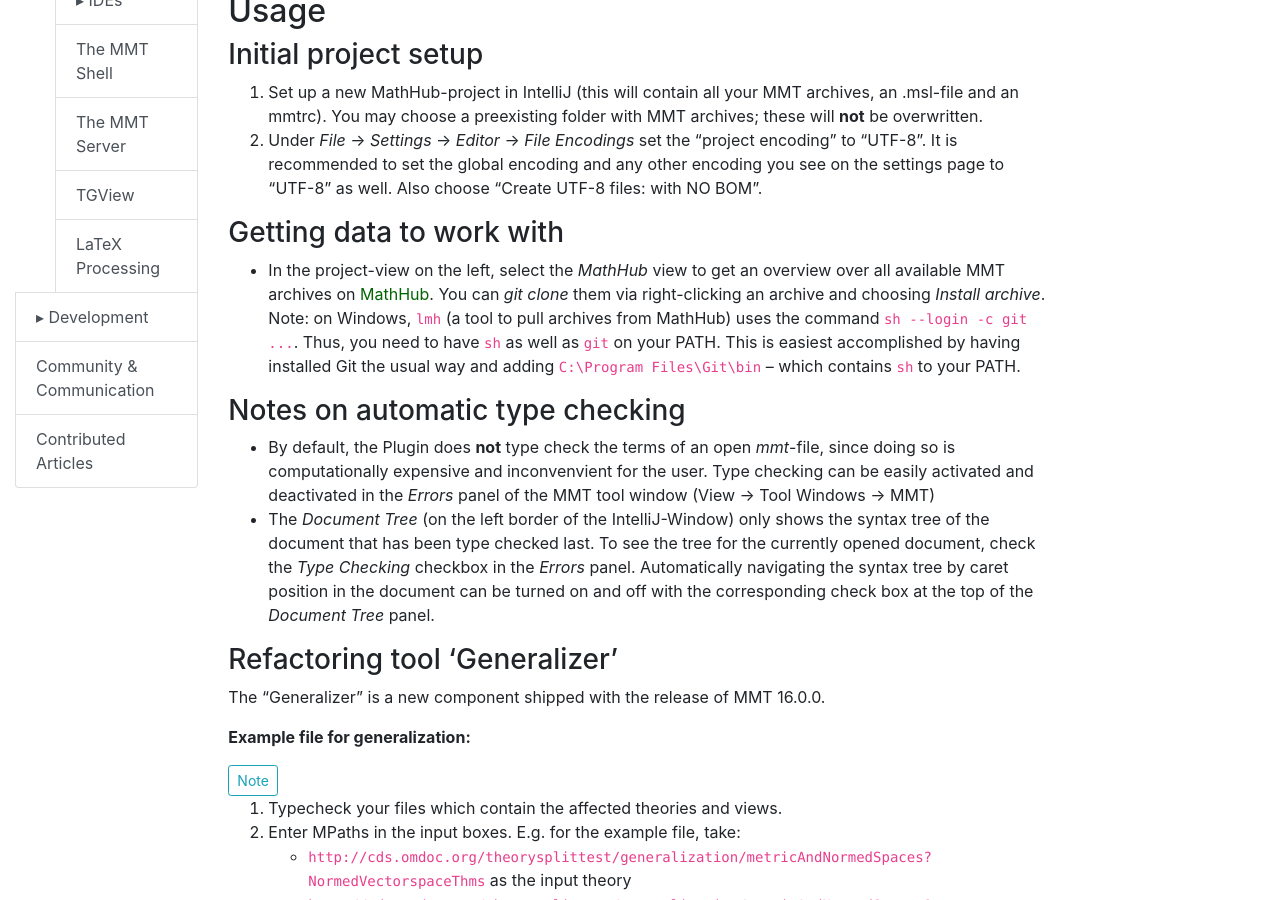
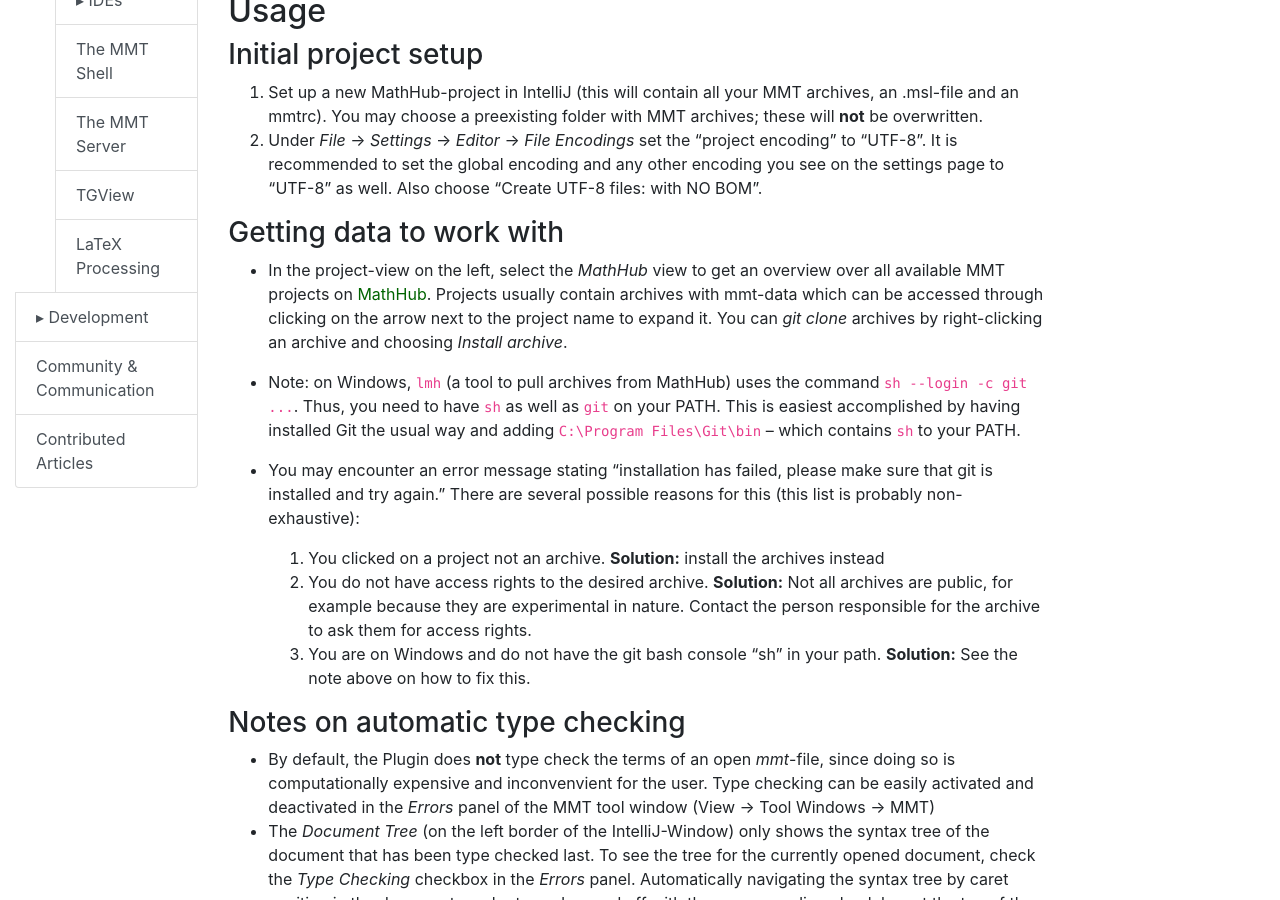
Before and after one commit to UniFormal/uniformal.github.io, a Jekyll site: the page built from doc/applications/intellij.md, in a window 1280 px wide and 900 px high, scrolled down 599 px. Built offline with Jekyll 4.4.1, drawn with Linux system fonts in a browser that asks for light colours.

Commit message:
Add info to deal with archive installation problems

```diff
--- a/doc/applications/intellij.md
+++ b/doc/applications/intellij.md
@@ -34,8 +34,16 @@ Since MMT files make heavy use of Unicode math charcters, be sure to have a font
 
 ### Getting data to work with
 
-- In the project-view on the left, select the *MathHub* view to get an overview over all available MMT archives on
-[MathHub](http://gl.mathhub.info). You can *git clone* them via right-clicking an archive and choosing *Install archive*. Note: on Windows, `lmh` (a tool to pull archives from MathHub) uses  the command `sh --login -c git ...`. Thus, you need to have `sh` as well as `git` on your PATH. This is easiest accomplished by having installed Git the usual way and adding `C:\Program Files\Git\bin` -- which contains `sh` to your PATH.
+- In the project-view on the left, select the *MathHub* view to get an overview over all available MMT projects on
+[MathHub](http://gl.mathhub.info). Projects usually contain archives with mmt-data which can be accessed through clicking on the arrow next to the project name to expand it. You can *git clone* archives by right-clicking an archive and choosing *Install archive*.
+
+- Note: on Windows, `lmh` (a tool to pull archives from MathHub) uses  the command `sh --login -c git ...`. Thus, you need to have `sh` as well as `git` on your PATH. This is easiest accomplished by having installed Git the usual way and adding `C:\Program Files\Git\bin` -- which contains `sh` to your PATH.
+
+- You may encounter an error message stating "installation has failed, please make sure that git is installed and try again." There are several possible reasons for this (this list is probably non-exhaustive):
+
+  1. You clicked on a project not an archive. **Solution:** install the archives instead
+  2. You do not have access rights to the desired archive. **Solution:** Not all archives are public, for example because they are experimental in nature. Contact the person responsible for the archive to ask them for access rights.
+  3. You are on Windows and do not have the git bash console "sh" in your path. **Solution:** See the note above on how to fix this.
 
 ### Notes on automatic type checking
 
```
